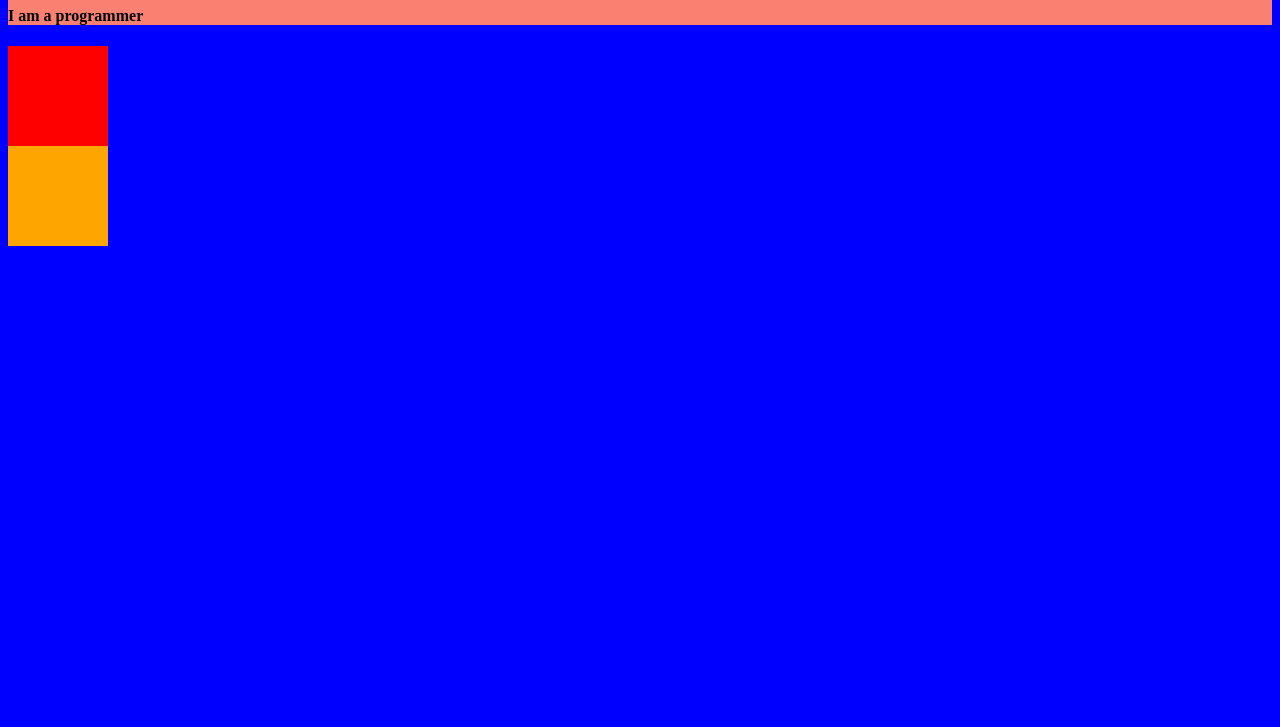
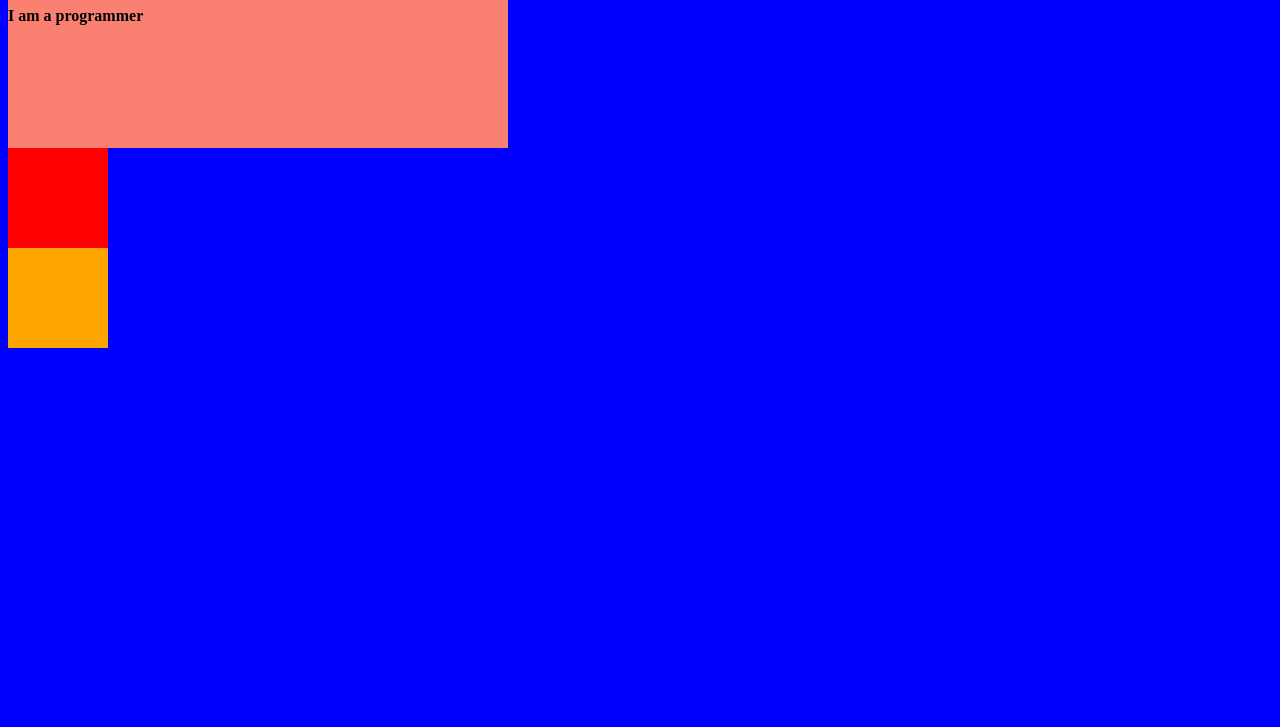
Before and after one commit to NArpi100/new, a plain HTML site: page index.html in a window 1280 px wide. Shown: the part 73-800 px from the top of the page. Drawn offline with Linux system fonts and the light colour scheme.

Commit message:
Update index.html

```diff
--- a/index.html
+++ b/index.html
@@ -8,7 +8,9 @@
          background-color:blue;
            }
       .top-container{
-      background-color:salmon;}
+      background-color:salmon;
+      width:500px;
+      height:200px;}
       .middle-container{
       background-color:red;
       width:100px;
```
